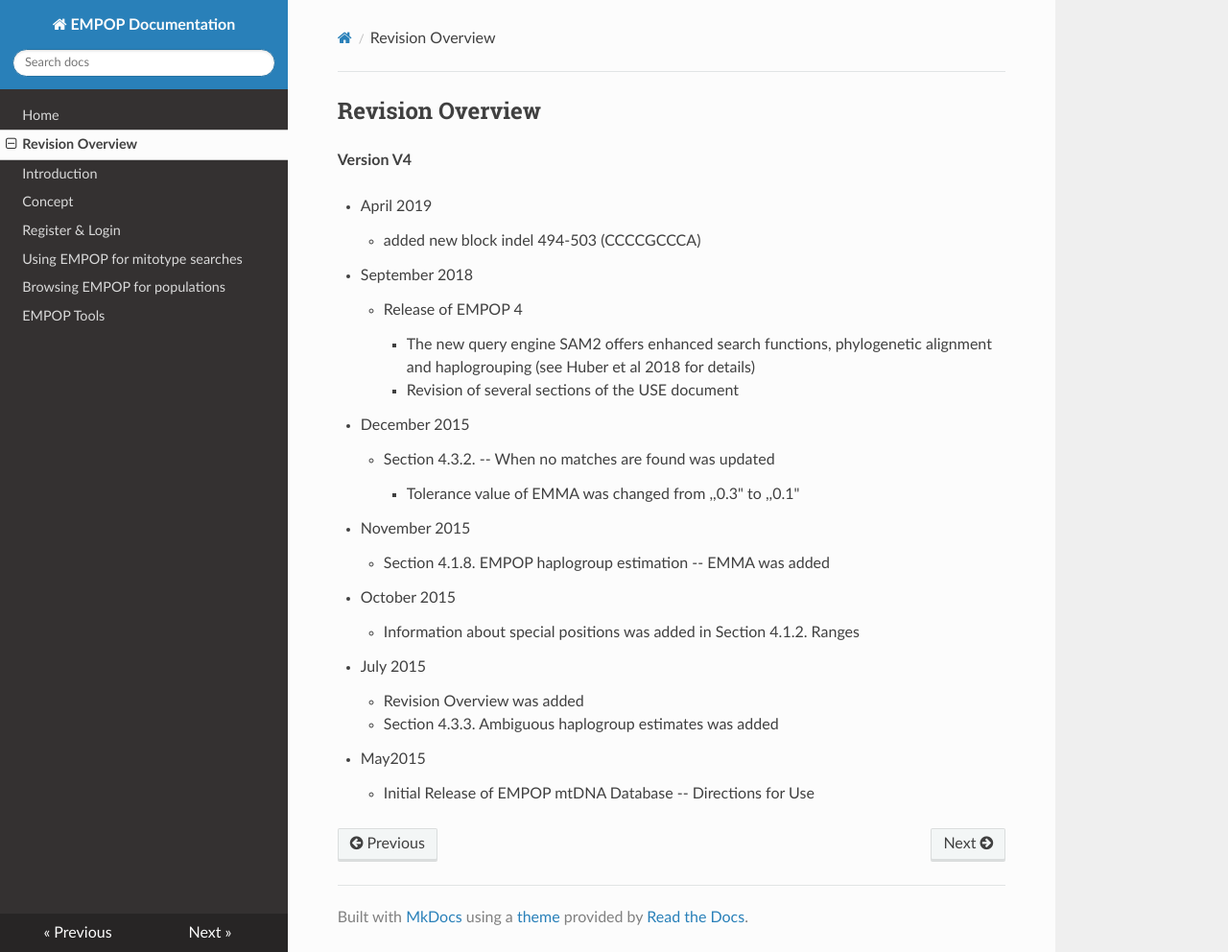
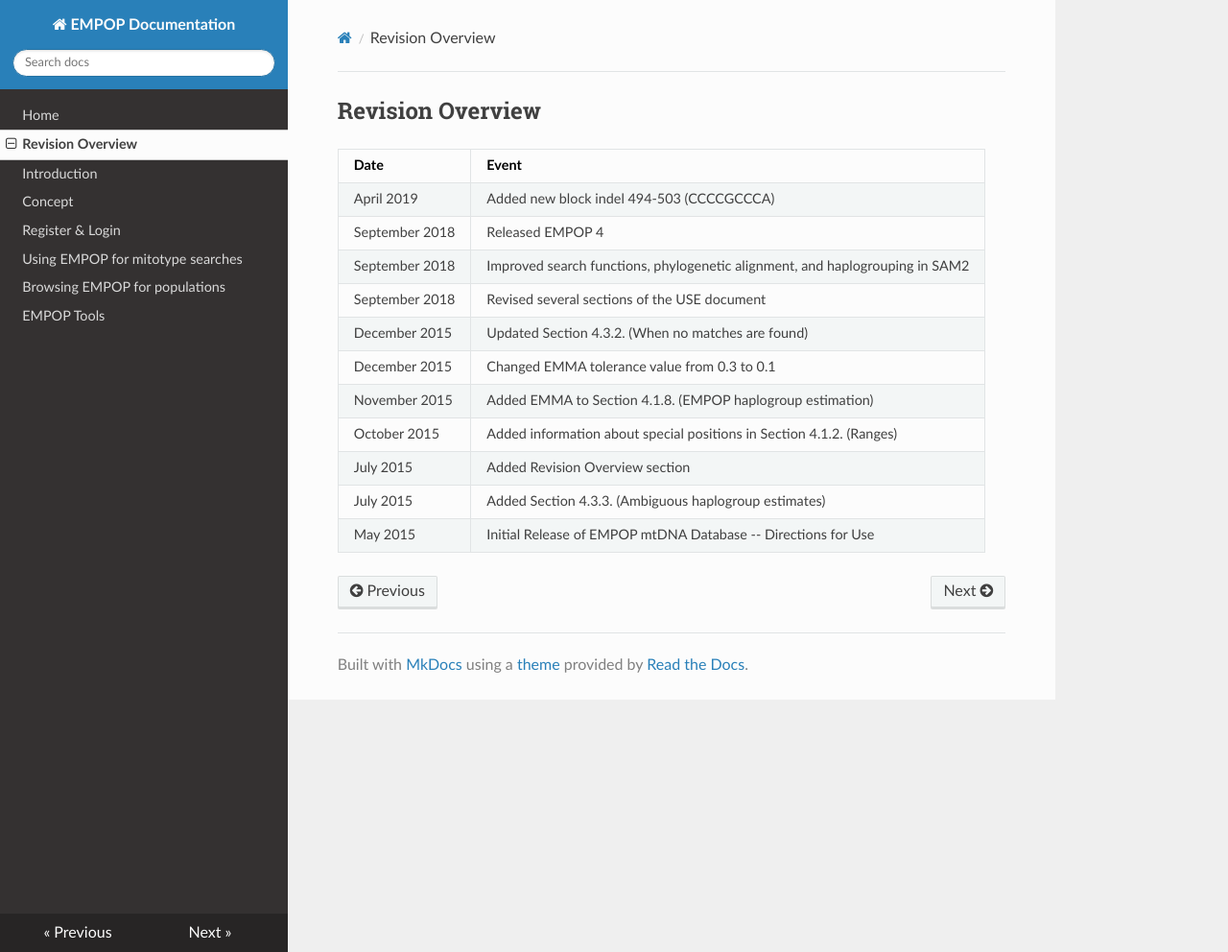
Before and after one commit to gmitirol/empop-use, an MkDocs documentation site: the page built from docs/revisions.md, in a window 1280 px wide and 992 px high. Shown: the whole window at 96% size. Built offline with MkDocs 1.6.1, drawn with Linux system fonts in a browser that asks for light colours; nearby versions of some CDN libraries.

Commit message:
Update revisions.md

```diff
--- a/docs/revisions.md
+++ b/docs/revisions.md
@@ -1,42 +1,14 @@
 ## **Revision Overview**
-
-**Version V4**
-
--   April 2019
-
-    -   added new block indel 494-503 (CCCCGCCCA)
-
--   September 2018
-
-    -   Release of EMPOP 4
-
-        -   The new query engine SAM2 offers enhanced search functions,
-            phylogenetic alignment and haplogrouping (see Huber et al
-            2018 for details)
-
-        -   Revision of several sections of the USE document
-
--   December 2015
-
-    -   Section 4.3.2. -- When no matches are found was updated
-
-        -   Tolerance value of EMMA was changed from ,,0.3" to ,,0.1"
-
--   November 2015
-
-    -   Section 4.1.8. EMPOP haplogroup estimation -- EMMA was added
-
--   October 2015
-
-    -   Information about special positions was added in Section 4.1.2.
-        Ranges
-
--   July 2015
-
-    -   Revision Overview was added
-
-    -   Section 4.3.3. Ambiguous haplogroup estimates was added
-
--   May2015
-
-    -   Initial Release of EMPOP mtDNA Database -- Directions for Use
+| Date | Event |
+|---|---|
+| April 2019 | Added new block indel 494-503 (CCCCGCCCA) |
+| September 2018 | Released EMPOP 4 |
+| September 2018 | Improved search functions, phylogenetic alignment, and haplogrouping in SAM2 |
+| September 2018 | Revised several sections of the USE document |
+| December 2015 | Updated Section 4.3.2. (When no matches are found) |
+| December 2015 | Changed EMMA tolerance value from 0.3 to 0.1 |
+| November 2015 | Added EMMA to Section 4.1.8. (EMPOP haplogroup estimation) |
+| October 2015 | Added information about special positions in Section 4.1.2. (Ranges) |
+| July 2015 | Added Revision Overview section |
+| July 2015 | Added Section 4.3.3. (Ambiguous haplogroup estimates) |
+| May 2015 | Initial Release of EMPOP mtDNA Database -- Directions for Use |
```
